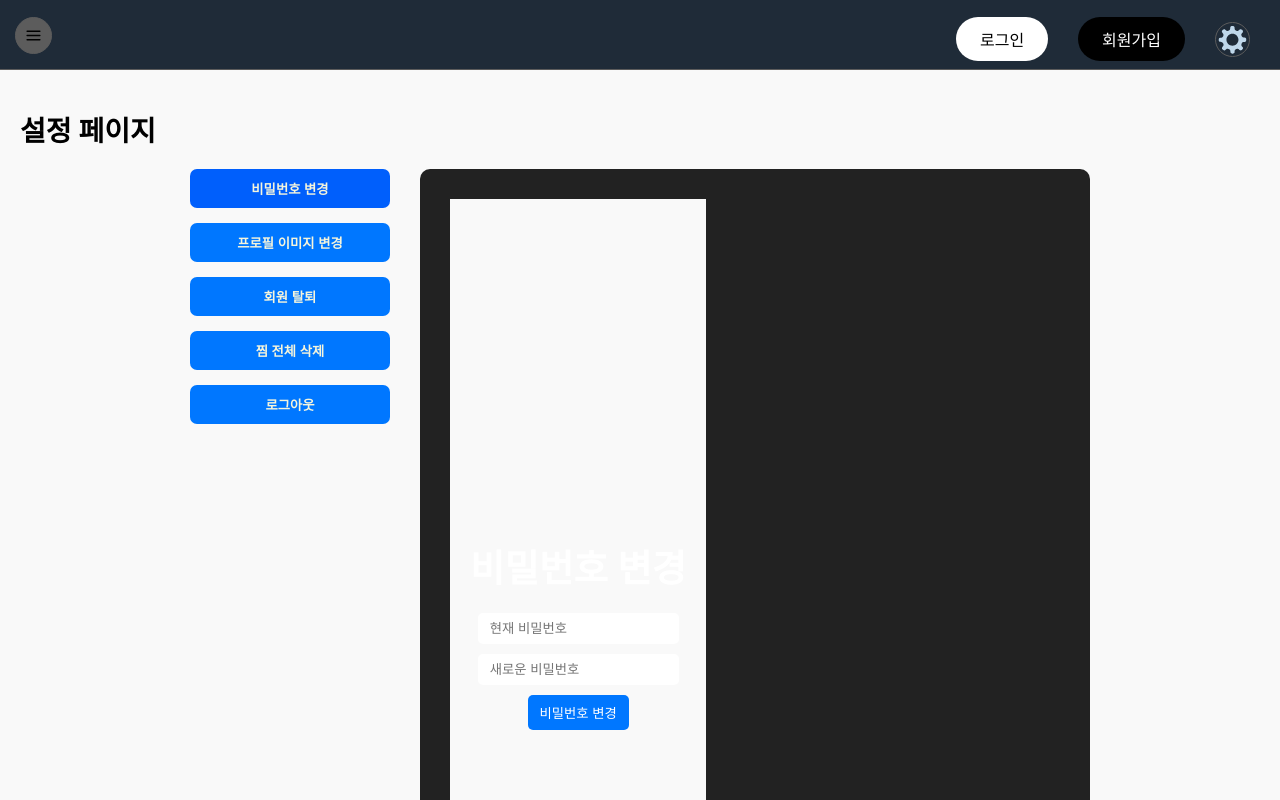
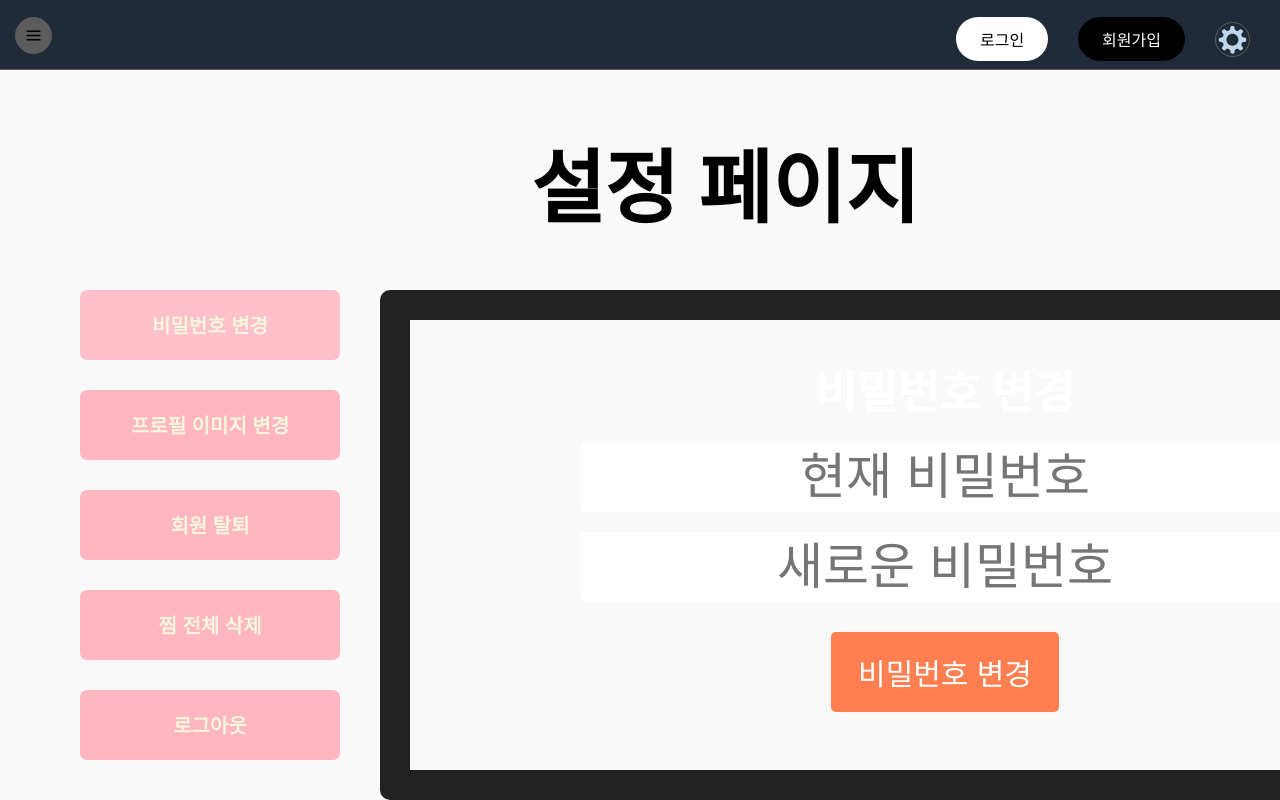
Before and after one commit to 5Headers/team_project_frontend, a React (Vite) app: page /setting in a window 1280 px wide. Built offline with nearby package versions, Linux system fonts and the light colour scheme.

Commit message:
feat: 설정페이지 거의 마무리

```diff
--- a/src/pages/Setting/ChangePassword/ChangePassword.jsx
+++ b/src/pages/Setting/ChangePassword/ChangePassword.jsx
@@ -17,6 +17,7 @@ function ChangePassword() {
 
   return (
     <div css={s.container}>
+      <div css={s.inner}>
         <h2>비밀번호 변경</h2>
         <input
           css={s.input}
@@ -36,6 +37,7 @@ function ChangePassword() {
           비밀번호 변경
         </button>
       </div>
+    </div>
   );
 }
 
--- a/src/pages/Setting/Setting.jsx
+++ b/src/pages/Setting/Setting.jsx
@@ -31,6 +31,7 @@ function Setting() {
 
   return (
     <div css={s.container}>
+      <div css={s.inner}>
         <h1 css={s.title}>설정 페이지</h1>
         <div css={s.main}>
           {/* 메뉴 */}
@@ -71,6 +72,7 @@ function Setting() {
           <div css={s.content}>{renderContent()}</div>
         </div>
       </div>
+    </div>
   );
 }
 
--- a/src/pages/Setting/styles.js
+++ b/src/pages/Setting/styles.js
@@ -1,42 +1,58 @@
 import { css } from "@emotion/react";
 
 export const container = css`
+  width: 100%;
+  max-width: 1700px;
   display: flex;
   flex-direction: column;
-  align-items: center; /* 수평 중앙 */
-  justify-content: center; /* 수직 중앙 */
-  min-height: 100vh;
-  padding: 20px;
+  align-items: stretch;
+  padding: 0 40px;
   background-color: #f9f9f9;
-  font-size: 25px;
+  font-size: 30px;
+  height: 100vh;
+`;
+
+export const inner = css`
+  width: 100%;
+  padding-left: 40px;
+  padding-right: 40px;
+  text-align: center;
+  gap: 50px;
 `;
 
 export const title = css`
-  align-self: flex-start; /* 타이틀 왼쪽 정렬 */
-  font-size: 28px;
+  align-self: flex-start;
+  font-size: 80px;
   font-weight: bold;
-  margin-bottom: 20px;
+  margin-bottom: 50px;
+  margin-left: 10px;
+  text-align: center;
 `;
 
 export const main = css`
   display: flex;
-  gap: 30px;
+  gap: 100px;
   width: 100%;
-  max-width: 900px;
-  align-items: flex-start; /* 메뉴+콘텐츠 상단 기준 정렬 */
-  justify-content: center; /* 전체 중앙 배치 */
+  align-items: flex-start;
+  justify-content: space-between;
+  height: calc(100vh - 87px);
+  flex: 1;
+  min-height: 0;
 `;
 
 export const menu = css`
   display: flex;
   flex-direction: column;
-  gap: 15px;
+  gap: 30px;
   width: 200px;
 
   button {
-    padding: 10px 15px;
+    width: 260px;
+    height: 70px;
+    font-size: 20px;
+    padding: 15px 20px;
     border: none;
-    background-color: #0077ff;
+    background-color: #ffb6c1;
     color: beige;
     cursor: pointer;
     border-radius: 7px;
@@ -44,44 +60,59 @@ export const menu = css`
     transition: all 0.3s ease;
 
     &:hover {
-      background-color: #005ffc;
+      background-color: #ff1493;
     }
 
     &.active {
-      background-color: #005ffc;
+      background-color: #ffc0cb;
     }
   }
 `;
 
 export const content = css`
-  flex: 1;
+  flex: 1; /* 남는 공간 전부 사용 */
+  width: 100%; /* flex와 함께 사용하면 폭 자동 */
+  min-height: 0;
+  max-height: 450px;
   background-color: #222;
-  padding: 30px;
+  padding: 30px 40px 30px 30px;
   border-radius: 10px;
   display: flex;
   flex-direction: column;
-  justify-content: center; /* 콘텐츠 세로 중앙 */
-  align-items: flex-start; /* 콘텐츠 왼쪽 정렬 */
+  justify-content: flex-start;
+  align-items: flex-start;
   color: white;
+  overflow-y: auto;
 
   h2 {
     margin-bottom: 20px;
   }
 
   input {
+    width: 80%;
+    padding: 8px 12px;
+    margin: 0 auto 20px;
+    border-radius: 5px;
+    border: none;
+    box-sizing: border-box;
+    height: 70px;
+    font-size: 50px;
     display: block;
-    margin-bottom: 10px;
+    text-align: center;
+  }
+
+  button {
+    width: 25%;
+    height: 80px;
+    font-size: 30px;
     padding: 8px 12px;
     border-radius: 5px;
     border: none;
-  }
-
-  button {
-    padding: 8px 12px;
-    border-radius: 5px;
-    border: none;
-    background-color: #0077ff;
+    background-color: #ff7f50;
     color: white;
     cursor: pointer;
+    display: block;
+    margin: 0 auto;
+    margin-top: 30px;
   }
 `;
```
Also changed, not shown: src/pages/Setting/ChangePassword/styles.js (+48 -0 lines), src/pages/Setting/ChangeProfileImage/styles.js (+56 -0 lines). Lines whose indentation alone changed are shown as unchanged.
